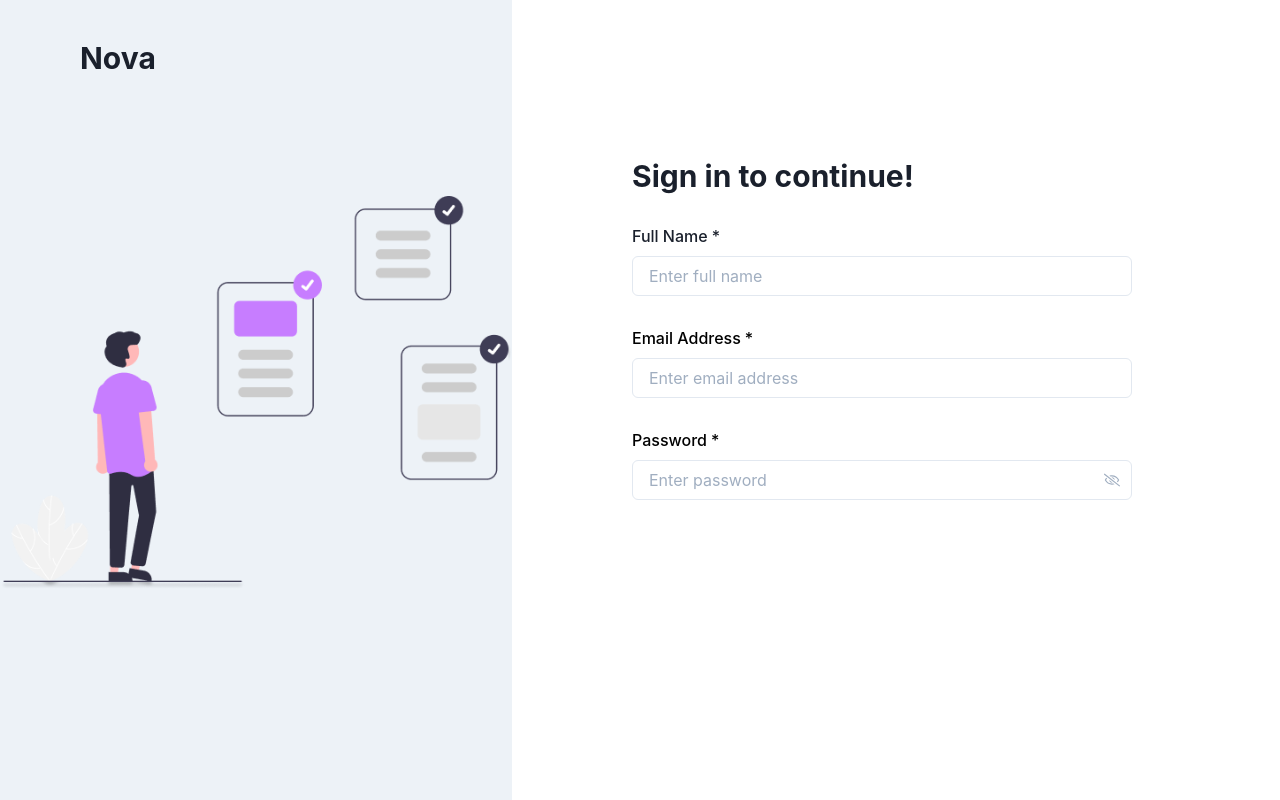
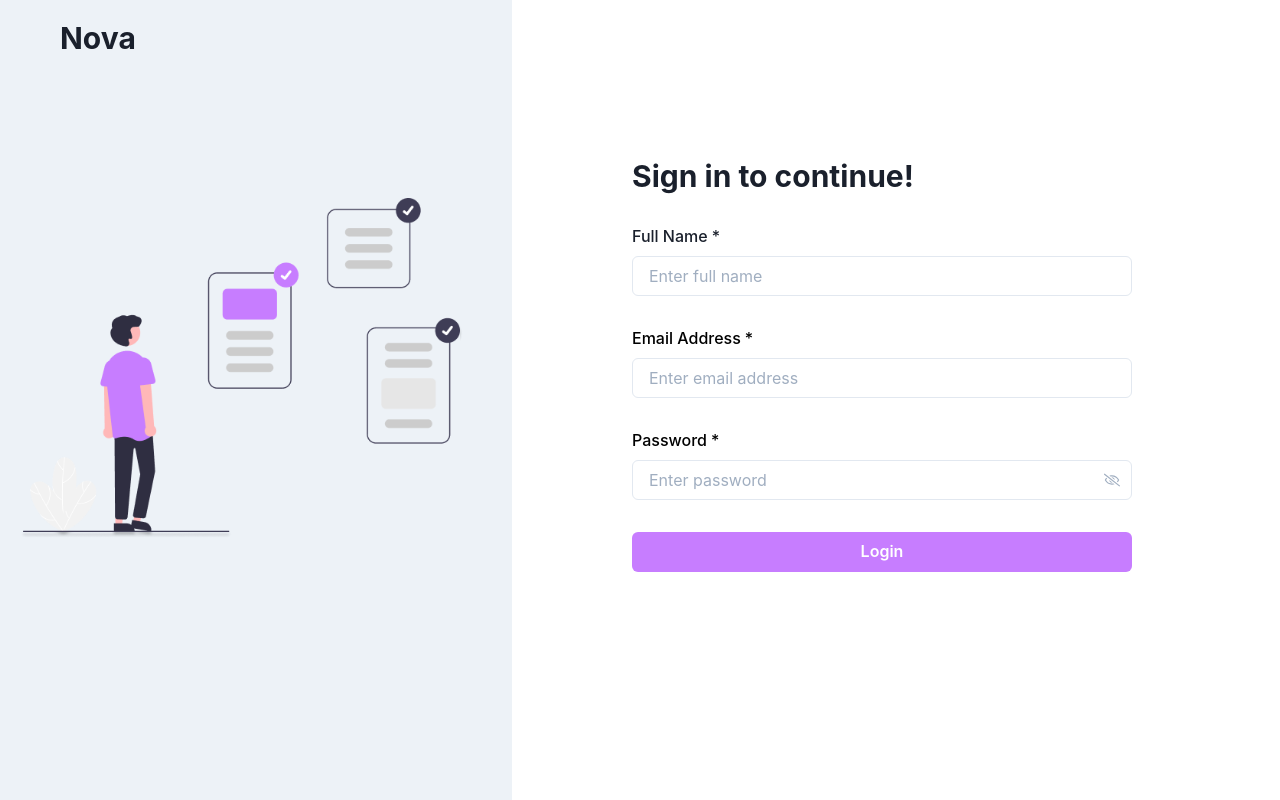
Before and after one commit to Puepis/nova, a React (Create React App) app: page /login in a window 1280 px wide. Built offline with nearby package versions, Linux system fonts and the light colour scheme.

Commit message:
restyle login page

```diff
--- a/src/components/pages/LoginPage.tsx
+++ b/src/components/pages/LoginPage.tsx
@@ -1,5 +1,5 @@
 import React from "react";
-import { Flex, Image, Heading, Button } from "@chakra-ui/react";
+import { Box, Flex, Image, Heading, Button } from "@chakra-ui/react";
 import LoginBackgroundImage from "../../assets/login-background.png";
 import LoginForm from "../auth/LoginForm";
 
@@ -8,18 +8,21 @@ const LoginPage = () => {
     <Flex>
       <Flex background="gray.100" width="40vw" height="100vh">
         <Flex direction="column" height="100%">
-          <Flex margin="40px">
+          <Flex margin="20px">
             {/* <Image width="80px" src={Logo} alt="Nova logo" /> */}
             <Heading as="h3" size="lg" marginLeft="40px">
               Nova
             </Heading>
           </Flex>
-          <Image
-            width="100%"
-            marginTop="80px"
-            src={LoginBackgroundImage}
-            alt="Login background image"
-          />
+          <Flex height="100%" justifyContent="center" direction="column">
+            <Box marginLeft="20px" marginBottom="140px">
+              <Image
+                width="90%"
+                src={LoginBackgroundImage}
+                alt="Login background image"
+              />
+            </Box>
+          </Flex>
         </Flex>
       </Flex>
       <Flex
@@ -35,7 +38,8 @@ const LoginPage = () => {
         <LoginForm />
         <Button
           marginTop="32px"
-          colorScheme="purple"
+          backgroundColor="purple.200"
+          color="white"
           width="100%"
           onClick={() => {}}
           textTransform="none"
```
